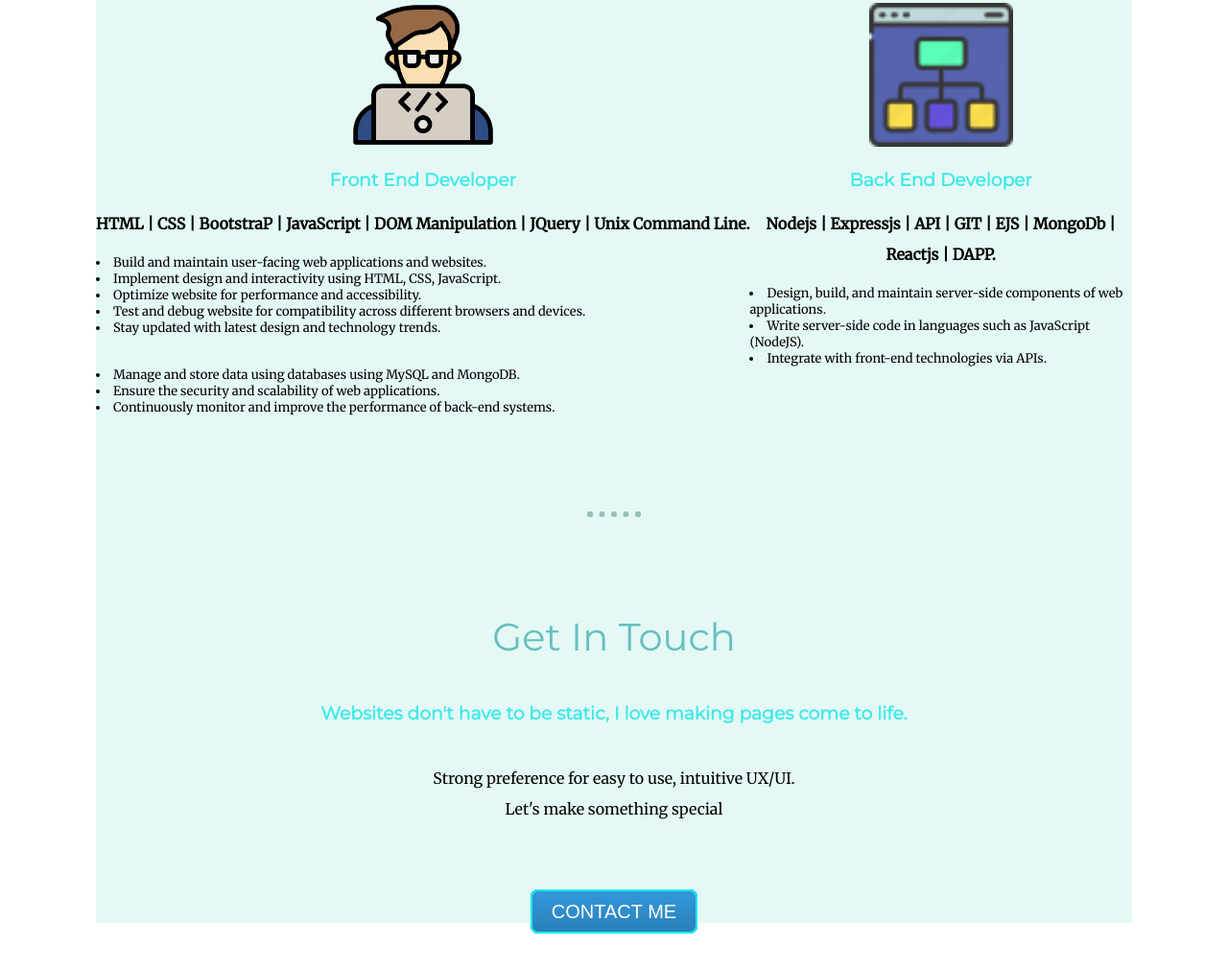
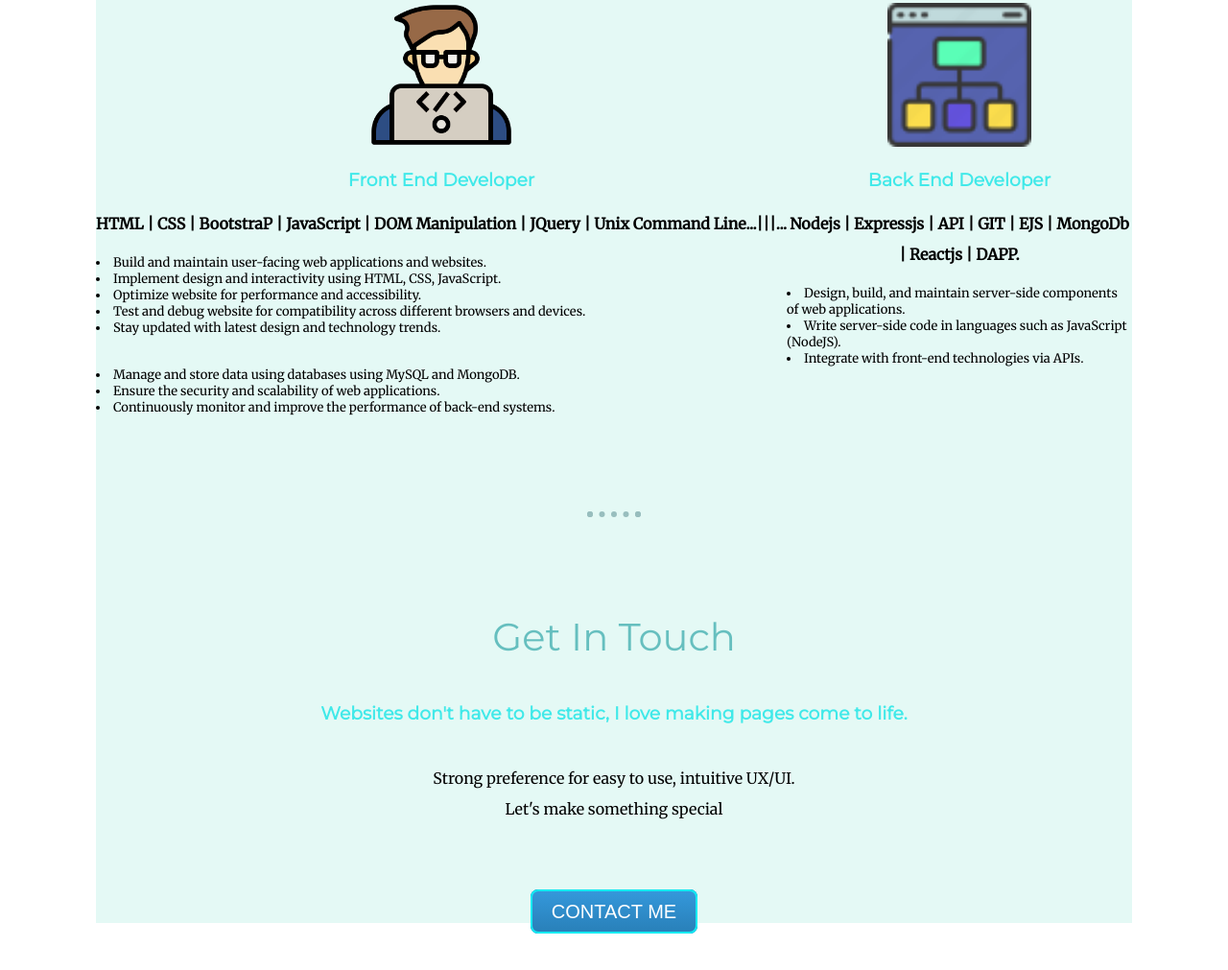
Before and after one commit to ukahchu/resume-final, a plain HTML site: page index.html in a window 1280 px wide. Shown: the part 1496-2507 px from the top of the page at 96% size. Drawn offline with Linux system fonts and the light colour scheme.

Commit message:
modified ...

```diff
--- a/index.html
+++ b/index.html
@@ -39,7 +39,7 @@
           <div class="Front-End"">
             <img class="new-image" src="images/coding.png" alt="freelance Developer">
             <h3>Front End Developer</h3>
-            <p><strong>HTML | CSS | BootstraP | JavaScript | DOM Manipulation | JQuery | Unix Command Line.</strong></p>
+            <p><strong>HTML | CSS | BootstraP | JavaScript | DOM Manipulation | JQuery | Unix Command Line...|||...</strong></p>
             <p>
               <div class="frontend-text">
               <li> Build and maintain user-facing web applications and websites.</li>
```
